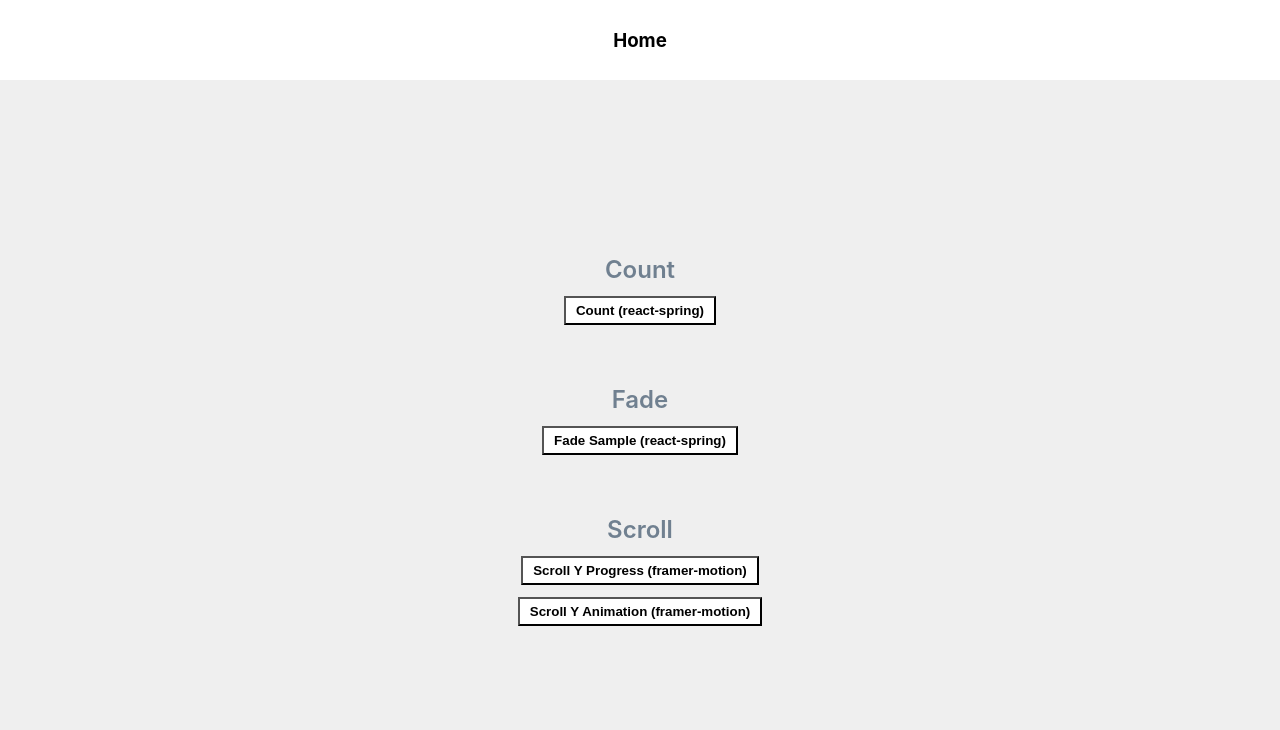
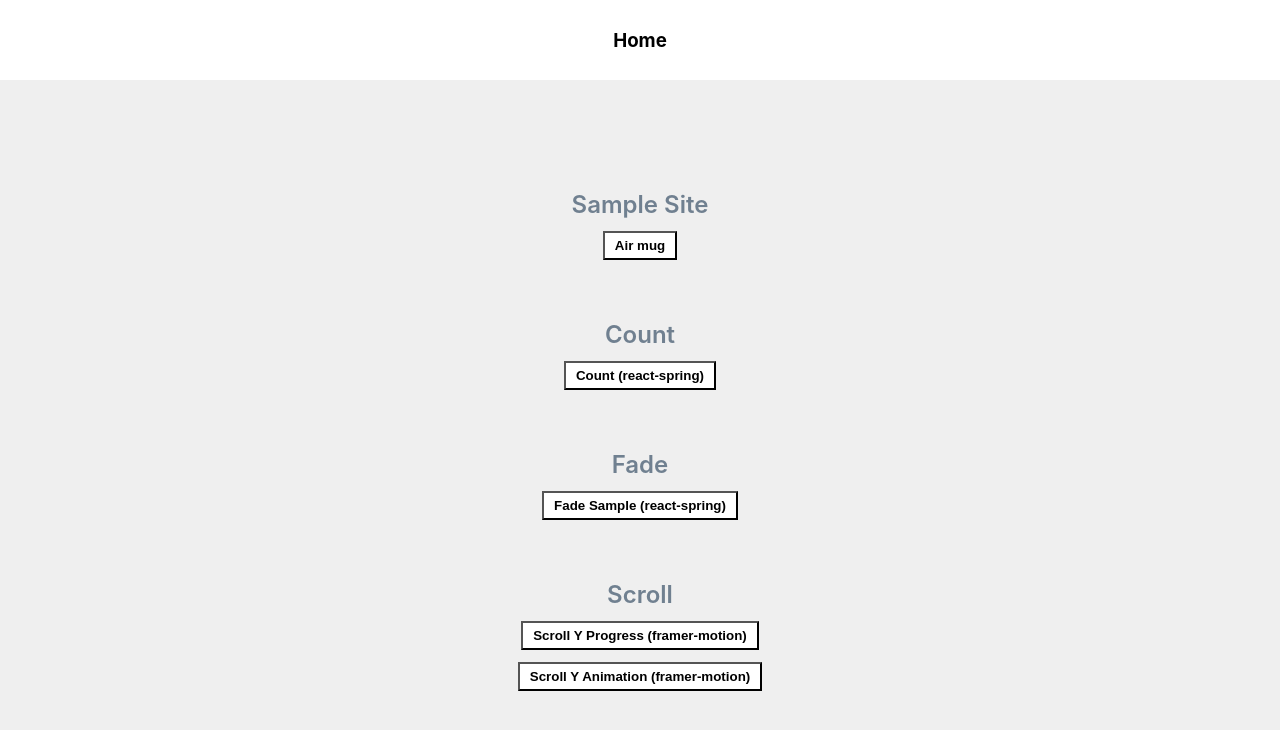
Before and after one commit to wkdaudwn11/animation-example, a Next.js app: page / in a window 1280 px wide. Shown: the top 730 px of the page. Built offline with nearby package versions, Linux system fonts and the light colour scheme.

Commit message:
feat: [AirMug - 01] setting page

```diff
--- a/pages/index.tsx
+++ b/pages/index.tsx
@@ -39,6 +39,12 @@ export default function Home() {
       </Head>
       <Layout title="Home">
         <Block>
+          <BlockTitle>Sample Site</BlockTitle>
+          <Button handleClick={() => router.push("/sample/air-mug")}>
+            Air mug
+          </Button>
+        </Block>
+        <Block>
           <BlockTitle>Count</BlockTitle>
           <Button handleClick={() => router.push("/react-spring/count")}>
             Count (react-spring)
```
Also changed, not shown: pages/sample/air-mug/index.tsx (added, +7 -0 lines).
